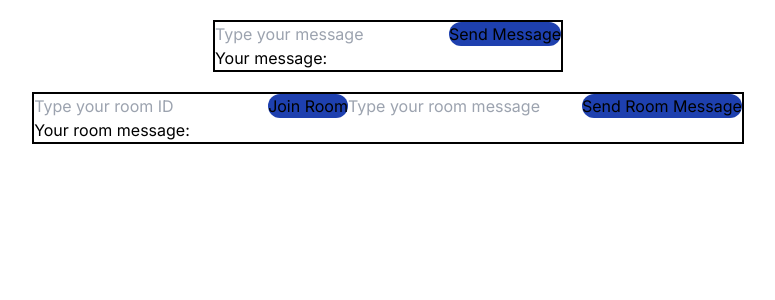
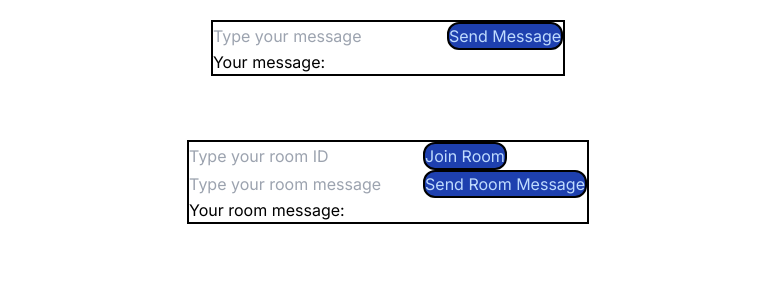
Before and after one commit to Toothless7788/SimpleChatREACT, a Next.js app in the folder client/: page / in a window 1280 px wide. Shown: the top 300 px of the page, without its empty margins (252-1027 px from the left). Built offline with nearby package versions, Linux system fonts and the light colour scheme; no server answers.

Commit message:
feat: make website more beautiful

```diff
--- a/client/app/page.tsx
+++ b/client/app/page.tsx
@@ -49,20 +49,21 @@ export default function App() {
           <input className="border-green-700" placeholder="Type your message" onChange={(event) => {
             setMessage(event.target.value);
           }}/>
-          <button className="bg-blue-800 hover:bg-blue-300 rounded-xl" onClick={sendMessage}>Send Message</button>
+          <button className="bg-blue-800 hover:bg-blue-300 rounded-xl border-black border-2 text-blue-200 hover:text-slate-900" onClick={sendMessage}>Send Message</button>
           <h1>Your message: {displayText}</h1>
         </div>
       </div>
-      <div className="flex items-center justify-center mt-5">
+      <div className="flex items-center justify-center mt-16">
         <div className="border-black border-2">
           <input className="border-green-700" placeholder="Type your room ID" onChange={(event) => {
             setRoom(event.target.value);
           }}/>
-          <button className="bg-blue-800 hover:bg-blue-300 rounded-xl" onClick={joinRoom}>Join Room</button>
+          <button className="bg-blue-800 hover:bg-blue-300 rounded-xl border-black border-2 text-blue-200 hover:text-slate-900" onClick={joinRoom}>Join Room</button>
+          <br />
           <input className="border-green-700" placeholder="Type your room message" onChange={(event) => {
             setRoomMessage(event.target.value);
           }}/>
-          <button className="bg-blue-800 hover:bg-blue-300 rounded-xl" onClick={sendRoomMessage}>Send Room Message</button>
+          <button className="bg-blue-800 hover:bg-blue-300 rounded-xl border-black border-2 text-blue-200 hover:text-slate-900" onClick={sendRoomMessage}>Send Room Message</button>
           <h1>Your room message: {roomDisplayText}</h1>
         </div>
       </div>
```
